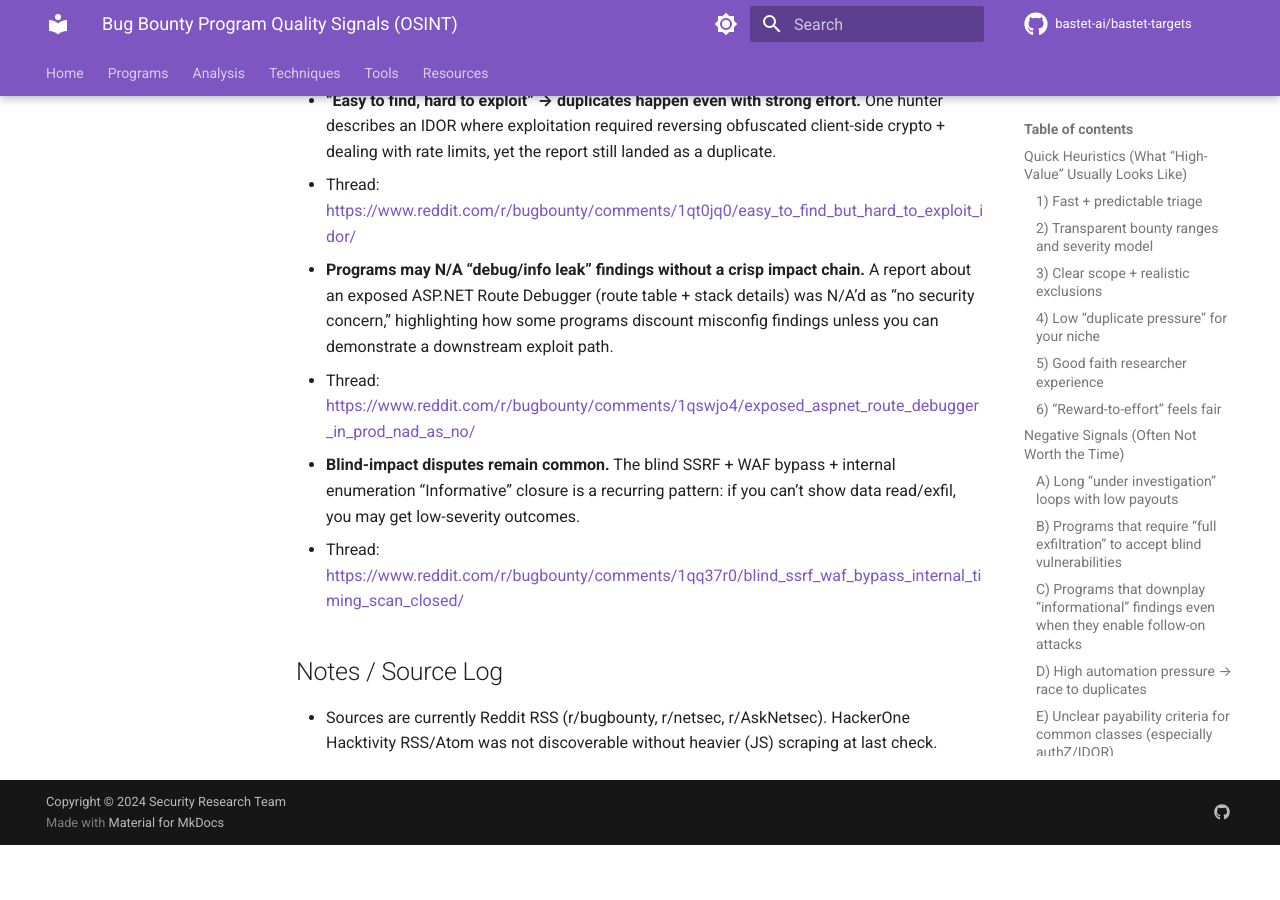
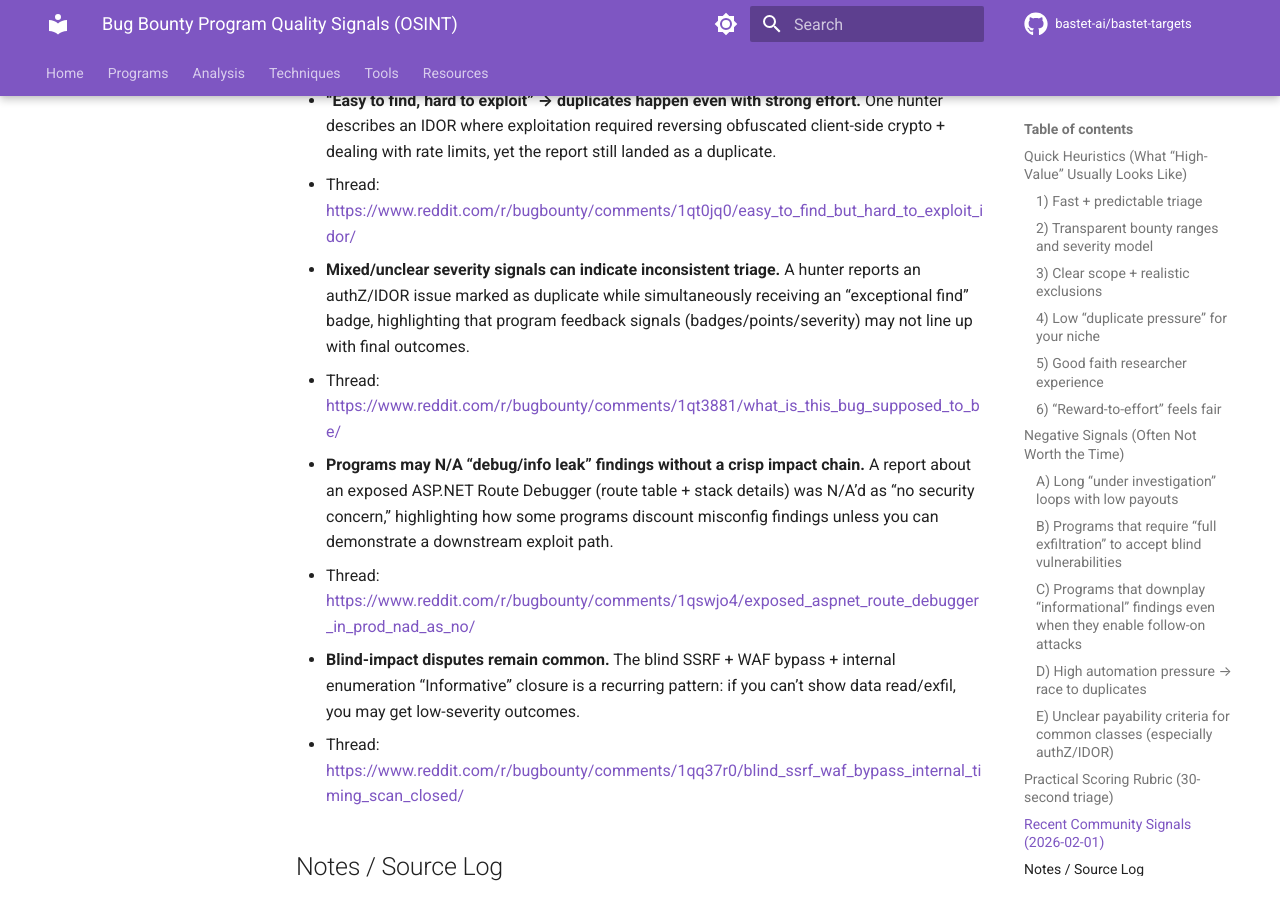
Before and after one commit to bastet-ai/bastet-targets, an MkDocs documentation site: the page built from docs/programs/program-quality-signals.md, in a window 1280 px wide and 900 px high, scrolled down 3278 px. Built offline with MkDocs 1.6.1 and Material for MkDocs 9.7.7, drawn with Linux system fonts in a browser that asks for light colours; comment, search, counter and statistics services are not loaded; before the commit the page ends 4123 px from its top, so only the background shows below that.

Commit message:
Update program quality signals from recent community threads

```diff
--- a/docs/programs/program-quality-signals.md
+++ b/docs/programs/program-quality-signals.md
@@ -98,6 +98,9 @@
 - **“Easy to find, hard to exploit” → duplicates happen even with strong effort.** One hunter describes an IDOR where exploitation required reversing obfuscated client-side crypto + dealing with rate limits, yet the report still landed as a duplicate.
   - Thread: https://www.reddit.com/r/bugbounty/comments/1qt0jq0/easy_to_find_but_hard_to_exploit_idor/
 
+- **Mixed/unclear severity signals can indicate inconsistent triage.** A hunter reports an authZ/IDOR issue marked as duplicate while simultaneously receiving an “exceptional find” badge, highlighting that program feedback signals (badges/points/severity) may not line up with final outcomes.
+  - Thread: https://www.reddit.com/r/bugbounty/comments/1qt3881/what_is_this_bug_supposed_to_be/
+
 - **Programs may N/A “debug/info leak” findings without a crisp impact chain.** A report about an exposed ASP.NET Route Debugger (route table + stack details) was N/A’d as “no security concern,” highlighting how some programs discount misconfig findings unless you can demonstrate a downstream exploit path.
   - Thread: https://www.reddit.com/r/bugbounty/comments/1qswjo4/exposed_aspnet_route_debugger_in_prod_nad_as_no/
 
```
Also changed, not shown: docs/resources/program-quality-signals.md (+2 -0 lines).
